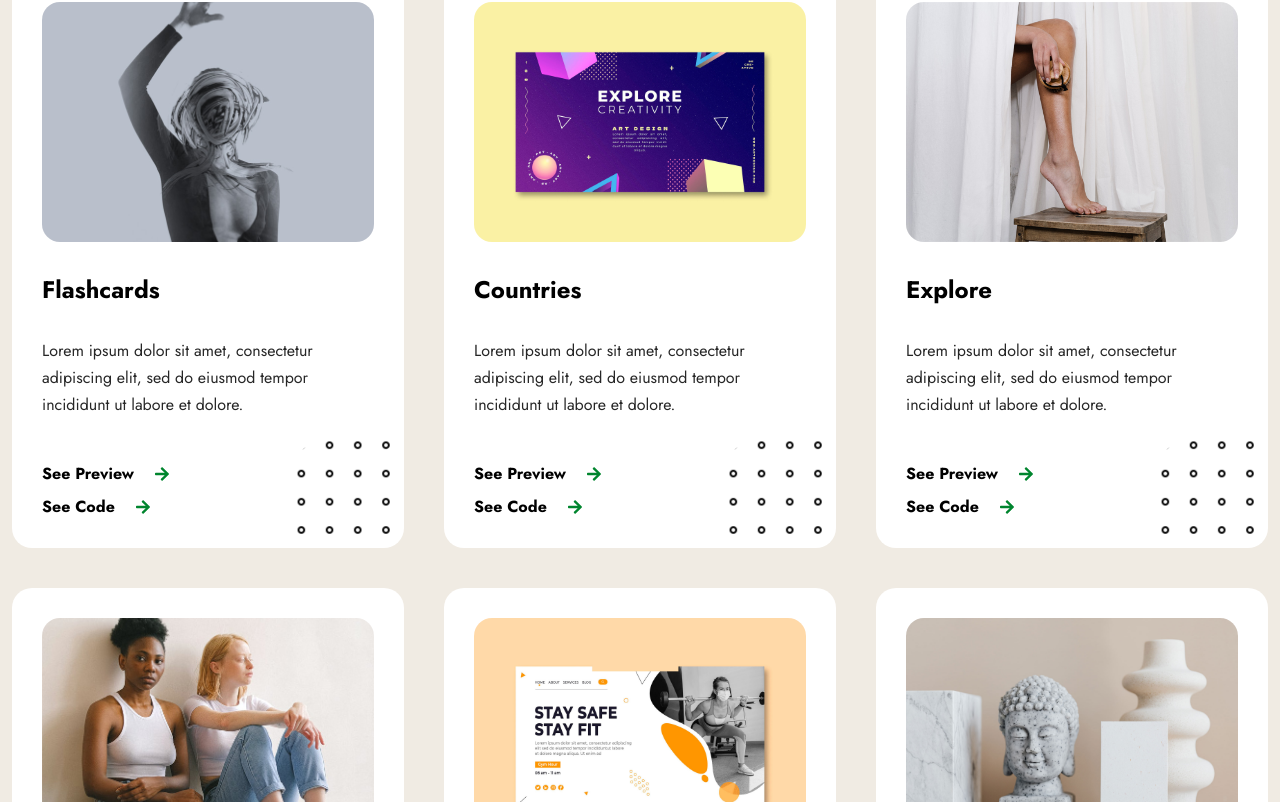
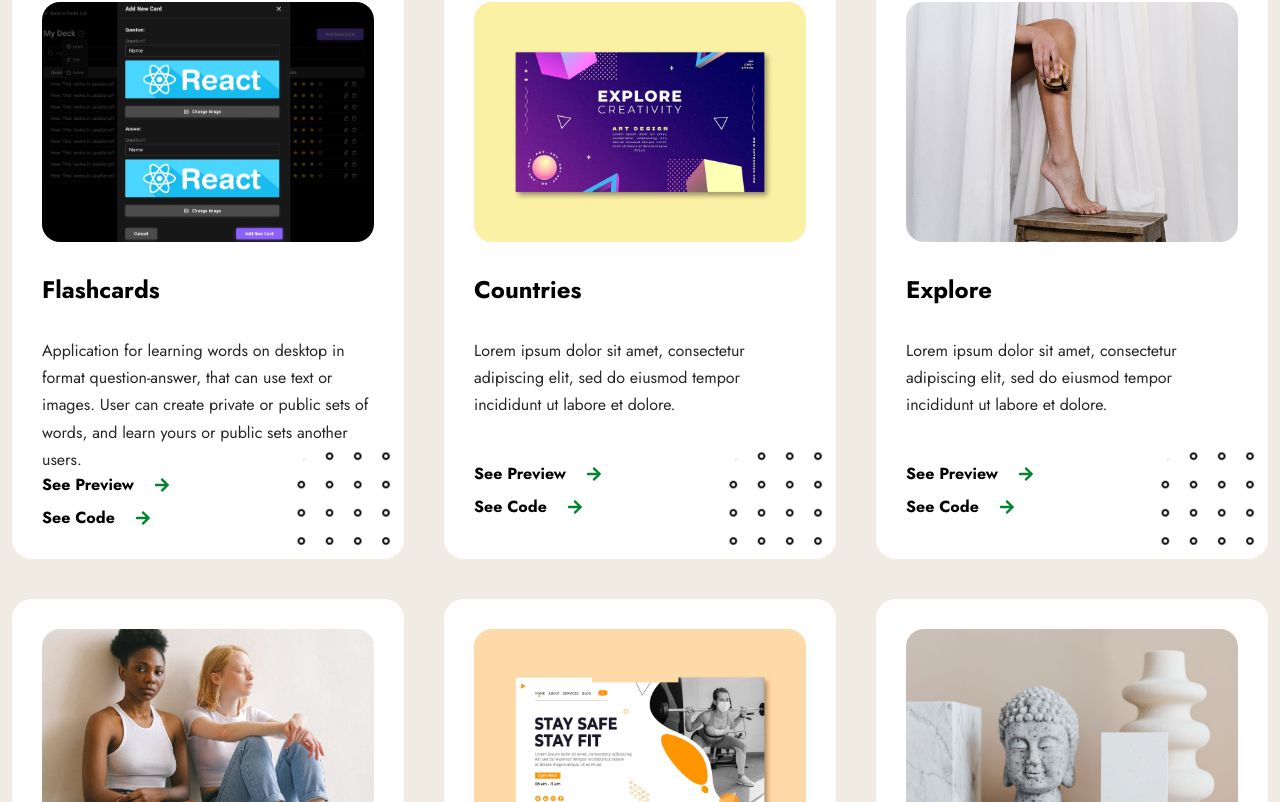
Before and after one commit to krawtschenko/portfolio, a React (Vite) app: page /#home in a window 1280 px wide. Shown: the part 2214-3016 px from the top of the page. Built offline with nearby package versions, Linux system fonts and the light colour scheme.

Commit message:
Update data.js

```diff
--- a/src/app/data.js
+++ b/src/app/data.js
@@ -1,4 +1,4 @@
-import Project1 from '../assets/projects/project1.jpeg';
+import Project1 from '../assets/projects/project1.png';
 import Project2 from '../assets/projects/project2.jpg';
 import Project3 from '../assets/projects/project3.jpeg';
 import Project4 from '../assets/projects/project4.jpeg';
@@ -68,7 +68,7 @@ export const projects = [{
 	id: 1,
 	img: Project1,
 	title: 'Flashcards',
-	description: 'Lorem ipsum dolor sit amet, consectetur adipiscing elit, sed do eiusmod tempor incididunt ut labore et dolore.',
+	description: 'Application for learning words on desktop in format question-answer, that can use text or images. User can create private or public sets of words, and learn yours or public sets another users.',
 	preview: 'https://flash-cards-krawczenko.vercel.app',
 	code: 'https://github.com/krawtschenko/flashcards'
 }, {
```
